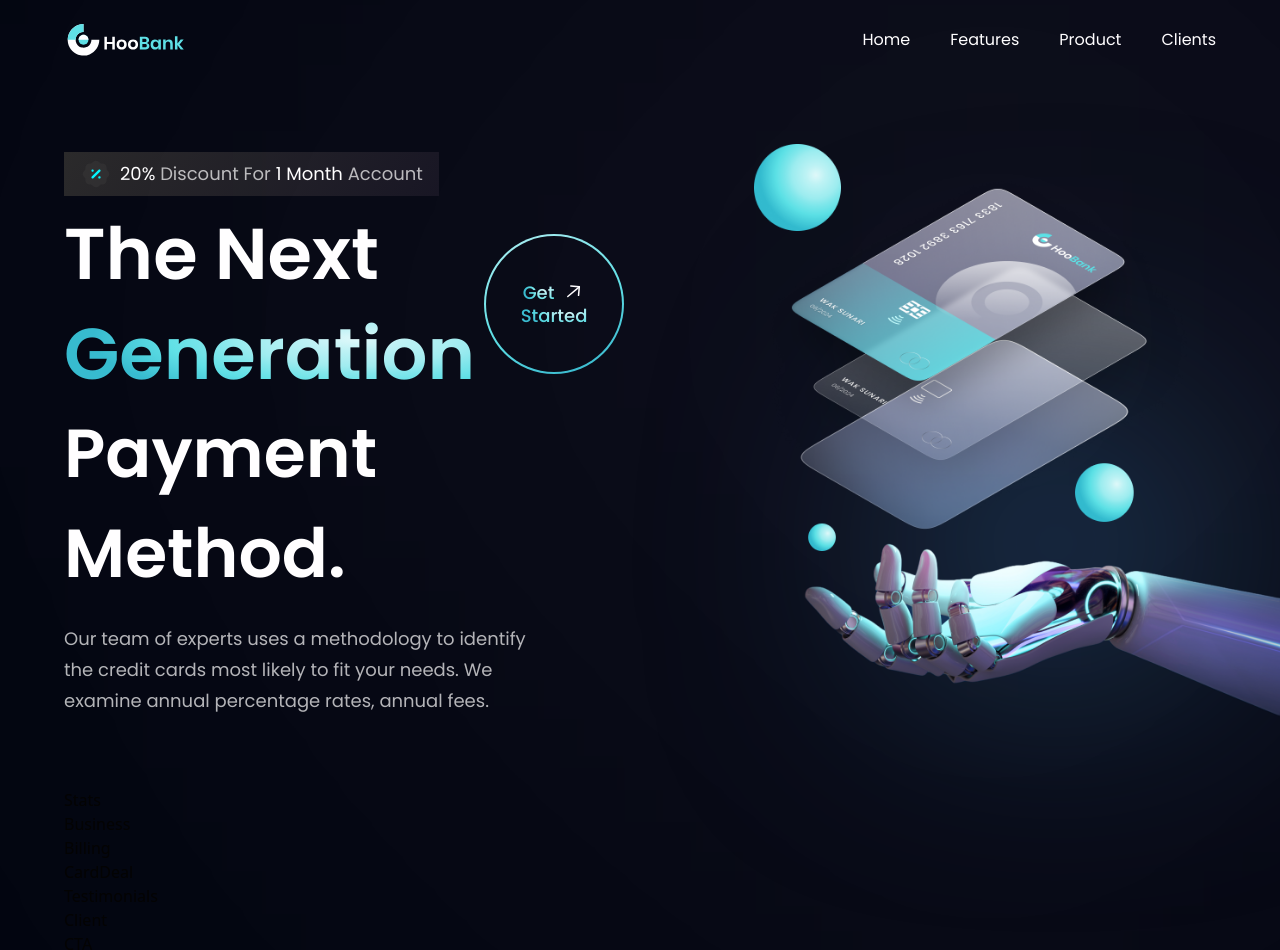
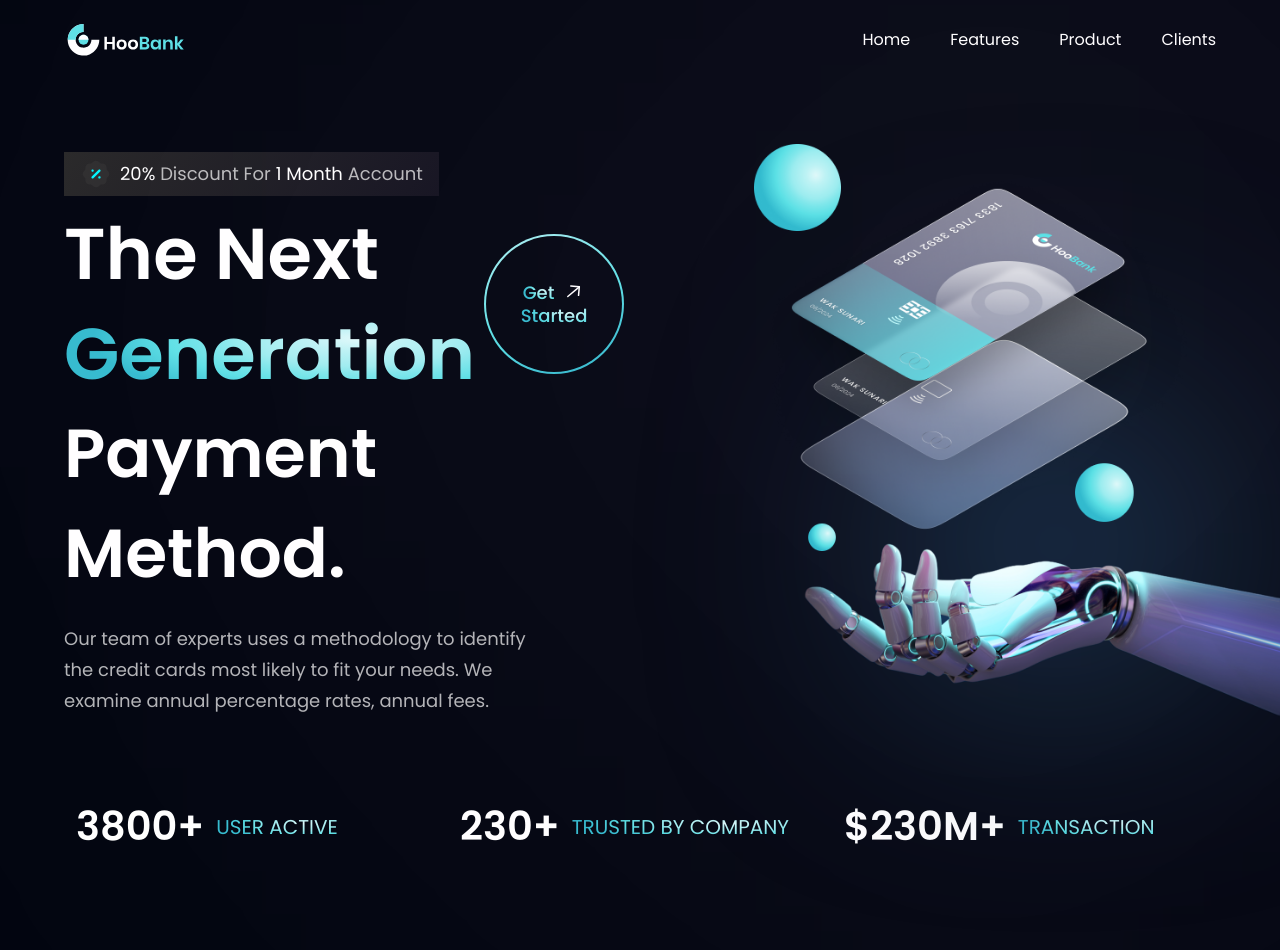
Before and after one commit to Ng-Kok-Sheng/modern-web-app, a React (Vite) app: page / in a window 1280 px wide. Shown: the top 950 px of the page. Built offline with nearby package versions, Linux system fonts and the light colour scheme.

Commit message:
Stats component

```diff
--- a/src/components/Stats.tsx
+++ b/src/components/Stats.tsx
@@ -1,9 +1,26 @@
-import React from 'react'
+import styles from "../style";
+import { stats } from "../constants";
 
 const Stats = () => {
   return (
-    <div>Stats</div>
-  )
-}
+    <section
+      className={`${styles.flexCenter} flex-row flex-wrap sm:mb-20 mb-6`}
+    >
+      {stats.map((stat) => (
+        <div
+          key={stat.id}
+          className={`flex-1 flex justify-start items-center flex-row m-3`}
+        >
+          <h4 className="font-poppins font-semibold xs:text-[40px] text-[30px] xs:leading-[53px] leading-43px text-white">
+            {stat.value}
+          </h4>
+          <p className="font-poppins font-normal xs:text-[20px] text-[15px] xs:leading-[26px] leading-21px text-gradient uppercase ml-3">
+            {stat.title}
+          </p>
+        </div>
+      ))}
+    </section>
+  );
+};
 
-export default Stats
+export default Stats;
```
